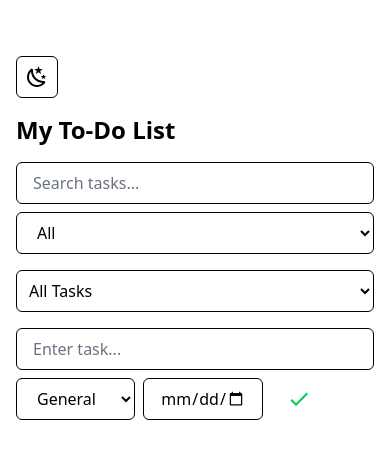
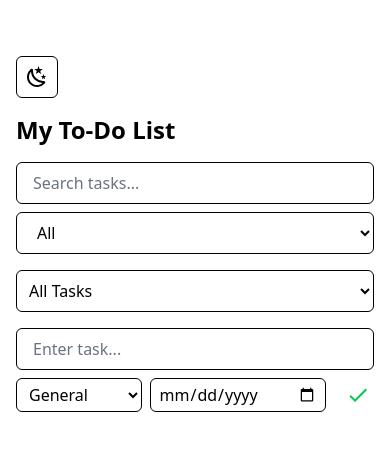
Before and after one commit to Stretsh/two-due, a Vue app: page / in a window 390 px wide. Shown: the top 458 px of the page. Built offline with nearby package versions, Linux system fonts and the light colour scheme.

Commit message:
Responsive Design Fixes (Task Input Adjustments)

```diff
--- a/src/components/TaskInput.vue
+++ b/src/components/TaskInput.vue
@@ -3,6 +3,7 @@ import { ref } from 'vue'
 import { useTaskStore } from '@/stores/taskStore'
 import IconCheckmark from '@/components/icons/IconCheckmark.vue'
 import IconCancel from '@/components/icons/IconCancel.vue'
+import IconUndo from '@/components/icons/IconUndo.vue'
 
 const store = useTaskStore()
 const props = defineProps(['task'])
@@ -28,24 +29,24 @@ const saveTask = () => {
            class="border rounded-md px-4 py-2 w-full focus:outline-none focus:ring-2 focus:ring-blue-500 placeholder-gray-500
             dark:bg-gray-800 dark:border-gray-700 dark:text-white dark:placeholder-gray-400">
 
-    <div class="flex gap-2">
+    <div class="flex flex-wrap gap-2">
       <select v-model="currentTask.category"
-              class="border rounded-md px-4 py-2 w-1/3 min-w-[100px] dark:bg-gray-800 dark:border-gray-700 dark:text-white">
+              class="border rounded-md px-2 py-1 dark:bg-gray-700 dark:border-gray-600 dark:text-white flex-grow sm:w-1/3">
         <option>General</option>
         <option>Work</option>
         <option>Personal</option>
         <option>Shopping</option>
       </select>
 
-      <input type="date" v-model="currentTask.dueDate" class="border rounded-md px-4 py-2 w-1/3 min-w-[120px] placeholder-gray-500
+      <input type="date" v-model="currentTask.dueDate" class="border rounded-md px-2 py-1 flex-grow sm:w-1/3 placeholder-gray-500
      dark:bg-gray-800 dark:border-gray-700 dark:text-white dark:placeholder-gray-400
      dark:[&::-webkit-calendar-picker-indicator]:invert dark:[&::-webkit-calendar-picker-indicator]:brightness-75"/>
 
-      <button @click="saveTask" class="px-4 py-2 rounded-md text-green-500 hover:text-green-700 transition">
+      <button @click="saveTask" class="px-3 py-1 rounded-md text-green-500 hover:text-green-700 transition w-10">
         <IconCheckmark/>
       </button>
-      <button v-if="task" @click="store.cancelEditing()" class="text-red-500 hover:text-red-700 transition">
-        <IconCancel/>
+      <button v-if="task" @click="store.cancelEditing()" class="px-3 py-1 rounded-md text-red-500 hover:text-red-700 transition w-10">
+        <IconUndo />
       </button>
     </div>
   </div>
--- a/src/components/TaskItem.vue
+++ b/src/components/TaskItem.vue
@@ -3,6 +3,7 @@ import { useTaskStore } from '@/stores/taskStore'
 import IconCheckmark from '@/components/icons/IconCheckmark.vue'
 import IconCancel from '@/components/icons/IconCancel.vue'
 import TaskInput from '@/components/TaskInput.vue'
+import IconTrash from '@/components/icons/IconTrash.vue'
 
 const store = useTaskStore()
 const props = defineProps(['task'])
@@ -33,7 +34,7 @@ const props = defineProps(['task'])
         <IconCheckmark/>
       </button>
       <button @click="store.deleteTask(task.id)" class="text-red-500 hover:text-red-700 transition">
-        <IconCancel/>
+        <IconTrash />
       </button>
     </div>
   </div>
--- /dev/null
+++ b/src/components/icons/IconTrash.vue
@@ -0,0 +1,6 @@
+<template>
+  <svg xmlns="http://www.w3.org/2000/svg" width="24" height="24" viewBox="0 0 24 24">
+    <path fill="currentColor"
+          d="M9 3v1H4v2h1v13a2 2 0 0 0 2 2h10a2 2 0 0 0 2-2V6h1V4h-5V3zM7 6h10v13H7zm2 2v9h2V8zm4 0v9h2V8z"/>
+  </svg>
+</template>
--- /dev/null
+++ b/src/components/icons/IconUndo.vue
@@ -0,0 +1,6 @@
+<template>
+  <svg xmlns="http://www.w3.org/2000/svg" width="24" height="24" viewBox="0 0 24 24">
+    <path fill="currentColor"
+          d="M13.5 7a6.5 6.5 0 0 1 6.5 6.5a6.5 6.5 0 0 1-6.5 6.5H10v-2h3.5c2.5 0 4.5-2 4.5-4.5S16 9 13.5 9H7.83l3.08 3.09L9.5 13.5L4 8l5.5-5.5l1.42 1.41L7.83 7zM6 18h2v2H6z"/>
+  </svg>
+</template>
```
